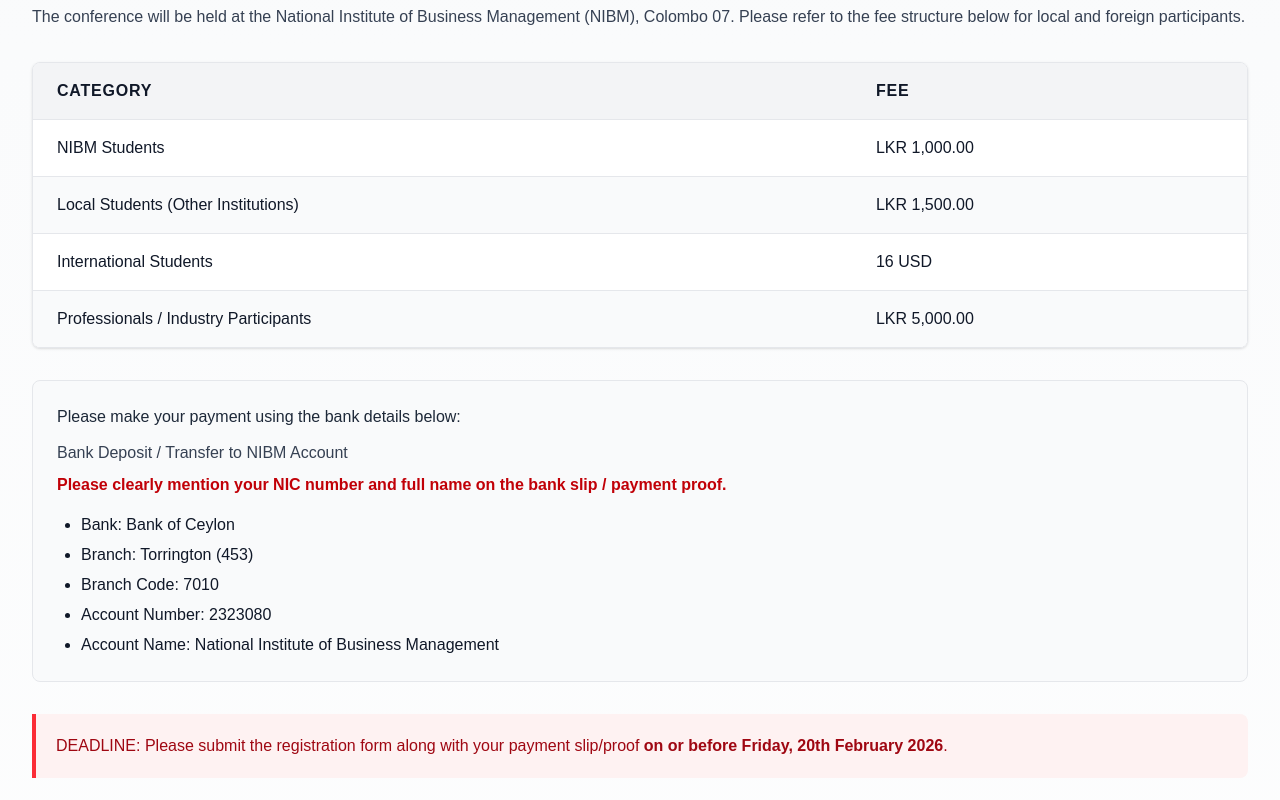
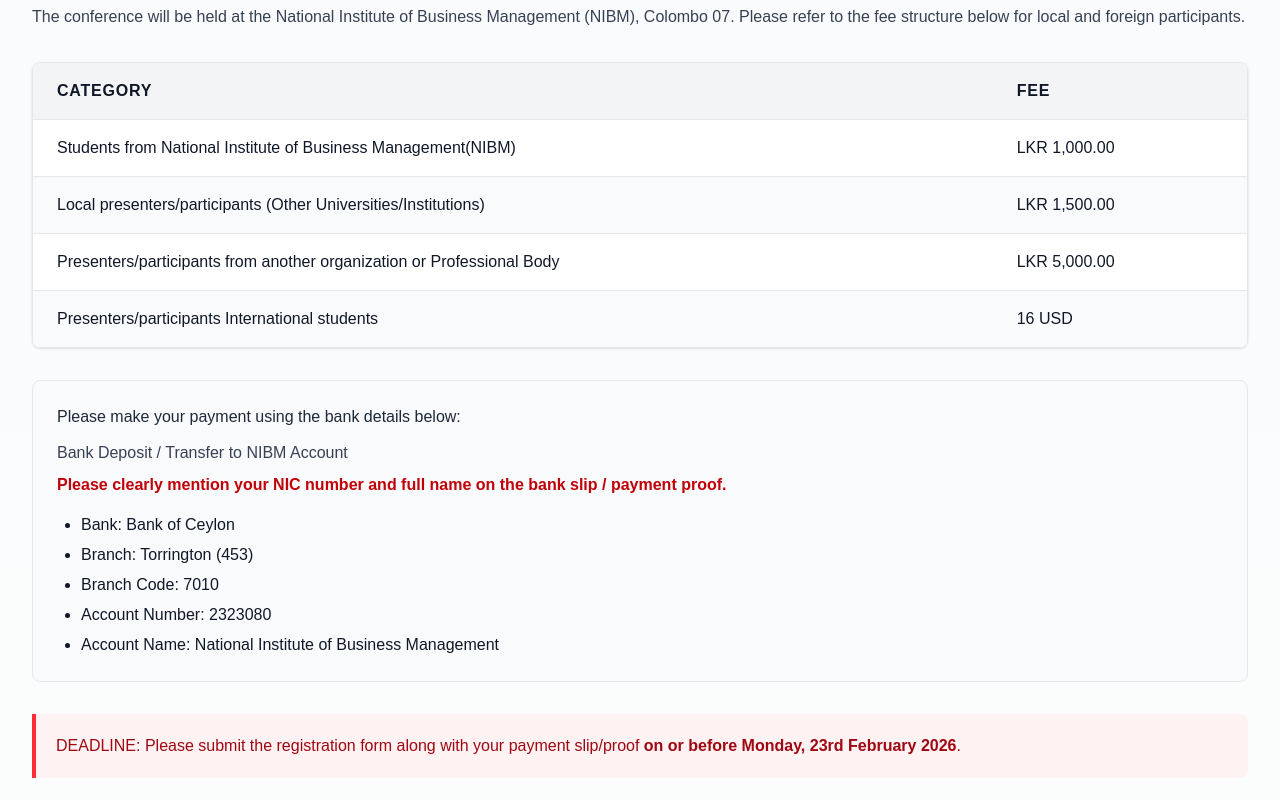
Before and after one commit to KithnukaGunawardene10/nibm-icacit-web-main, a Next.js app: page /registration in a window 1280 px wide. Shown: the part 340-1140 px from the top of the page. Built offline with nearby package versions, Linux system fonts and the light colour scheme.

Commit message:
Updated Registrations Info

```diff
--- a/src/app/components/VenueFees.jsx
+++ b/src/app/components/VenueFees.jsx
@@ -29,24 +29,25 @@
             </thead>
             <tbody className="bg-white divide-y divide-gray-200">
               <tr className="hover:bg-gray-50">
-                <td className="px-6 py-4 whitespace-nowrap text-gray-900">NIBM Students</td>
+                <td className="px-6 py-4 whitespace-nowrap text-gray-900">Students from National Institute of Business Management(NIBM)
+</td>
                 <td className="px-6 py-4 whitespace-nowrap text-gray-900">LKR 1,000.00</td>
               </tr>
               <tr className="hover:bg-gray-50 bg-gray-50">
                 <td className="px-6 py-4 whitespace-nowrap text-gray-900">
-                  Local Students (Other Institutions)
+                  Local presenters/participants (Other Universities/Institutions)
                 </td>
                 <td className="px-6 py-4 whitespace-nowrap text-gray-900">LKR 1,500.00</td>
               </tr>
               <tr className="hover:bg-gray-50">
-                <td className="px-6 py-4 whitespace-nowrap text-gray-900">International Students</td>
-                <td className="px-6 py-4 whitespace-nowrap text-gray-900">16 USD</td>
+                <td className="px-6 py-4 whitespace-nowrap text-gray-900">Presenters/participants from another organization or Professional Body</td>
+                <td className="px-6 py-4 whitespace-nowrap text-gray-900">LKR 5,000.00</td>
               </tr>
               <tr className="hover:bg-gray-50 bg-gray-50">
                 <td className="px-6 py-4 whitespace-nowrap text-gray-900">
-                  Professionals / Industry Participants
+                  Presenters/participants International students
                 </td>
-                <td className="px-6 py-4 whitespace-nowrap text-gray-900">LKR 5,000.00</td>
+                <td className="px-6 py-4 whitespace-nowrap text-gray-900">16 USD</td>
               </tr>
             </tbody>
           </table>
@@ -81,7 +82,7 @@
         <div className="bg-red-50 border-l-4 border-red-500 p-5 rounded-r-lg">
           <p className="text-red-800 font-medium">
             DEADLINE: Please submit the registration form along with your payment slip/proof
-            <strong> on or before Friday, 20th February 2026</strong>.
+            <strong> on or before Monday, 23rd February 2026</strong>.
           </p>
         </div>
 
```
